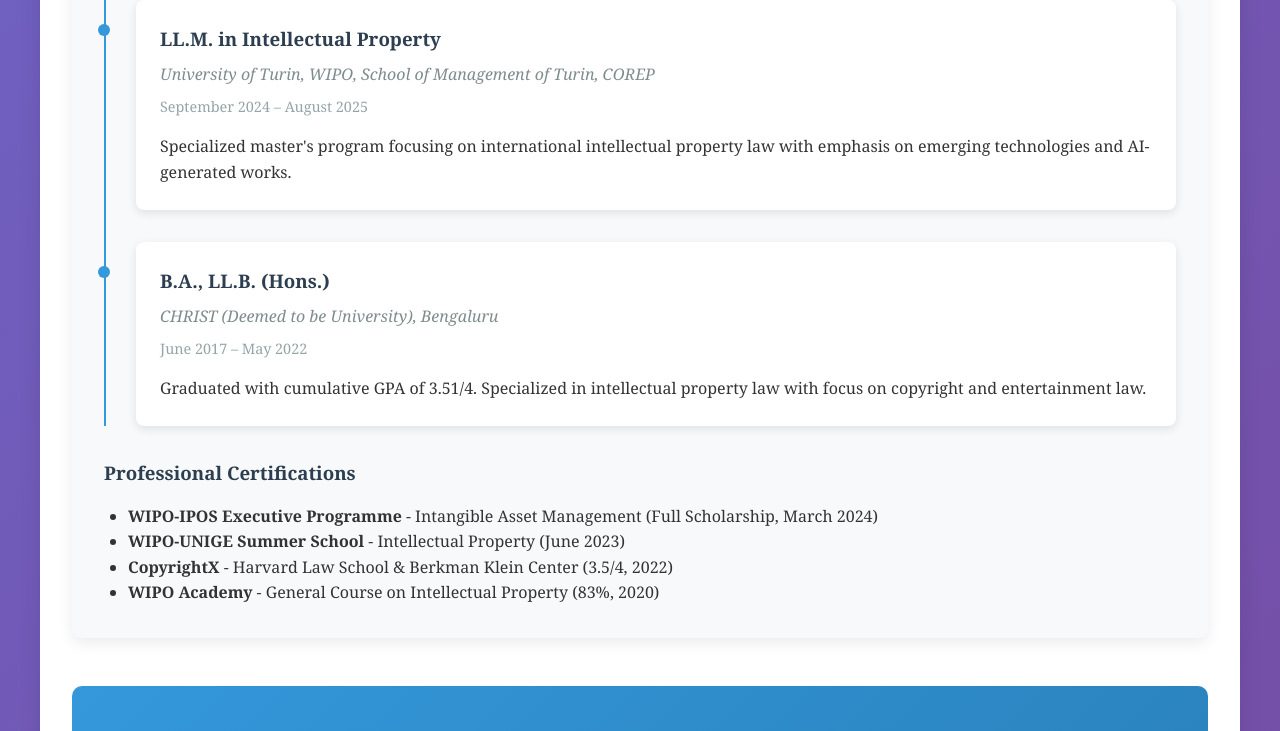
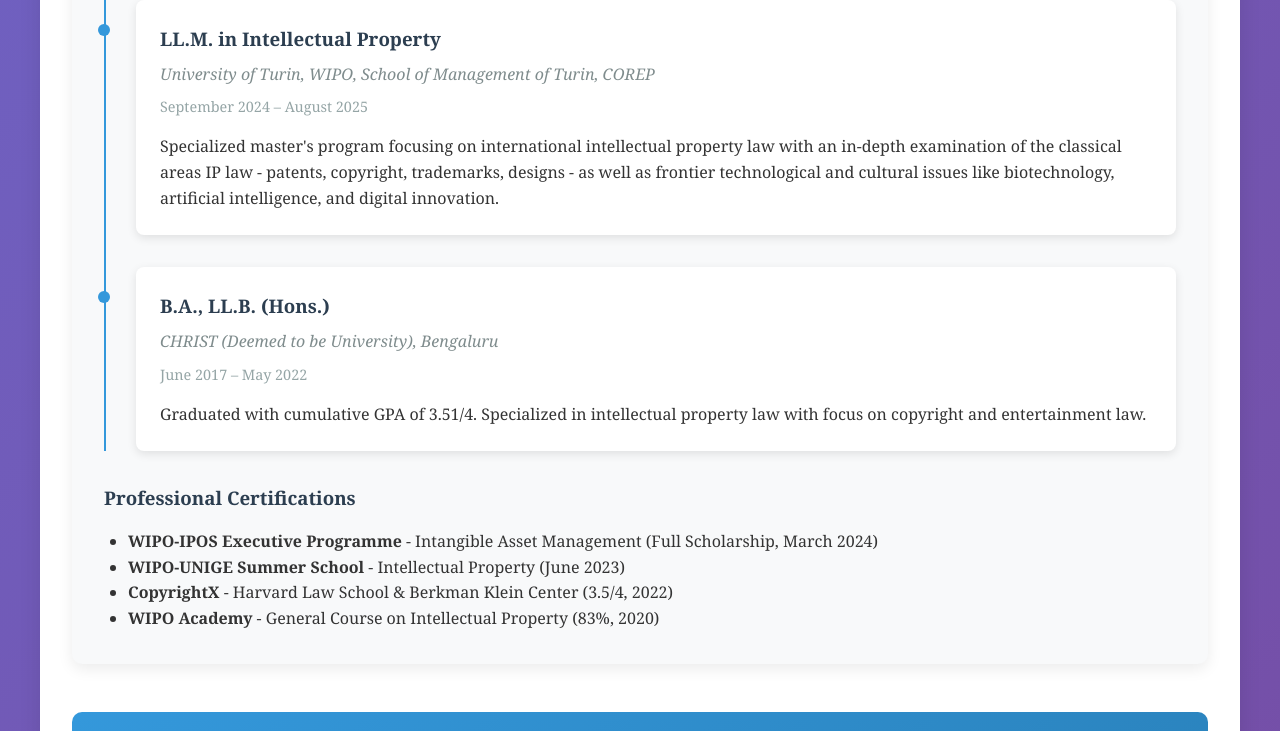
Before and after one commit to snanapants/snanapants.github.io, a plain HTML site: page index.html in a window 1280 px wide. Shown: the part 3737-4468 px from the top of the page. Drawn offline with Linux system fonts and the light colour scheme.

Commit message:
Update index.html

```diff
--- a/index.html
+++ b/index.html
@@ -456,7 +456,7 @@
                         <h3>LL.M. in Intellectual Property</h3>
                         <div class="company">University of Turin, WIPO, School of Management of Turin, COREP</div>
                         <div class="date">September 2024 – August 2025</div>
-                        <p>Specialized master's program focusing on international intellectual property law with emphasis on emerging technologies and AI-generated works.</p>
+                        <p>Specialized master's program focusing on international intellectual property law with an in-depth examination of the classical areas IP law - patents, copyright, trademarks, designs - as well as frontier technological and cultural issues like biotechnology, artificial intelligence, and digital innovation.</p>
                     </div>
 
                     <div class="timeline-item">
```
